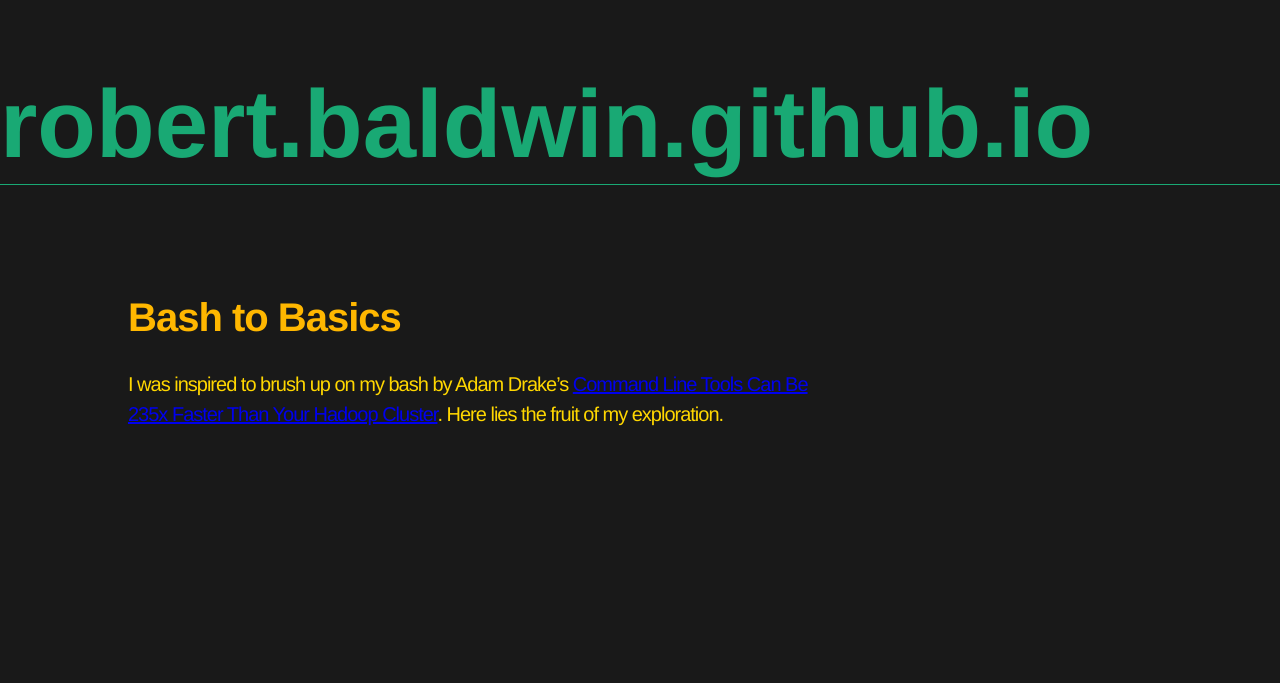
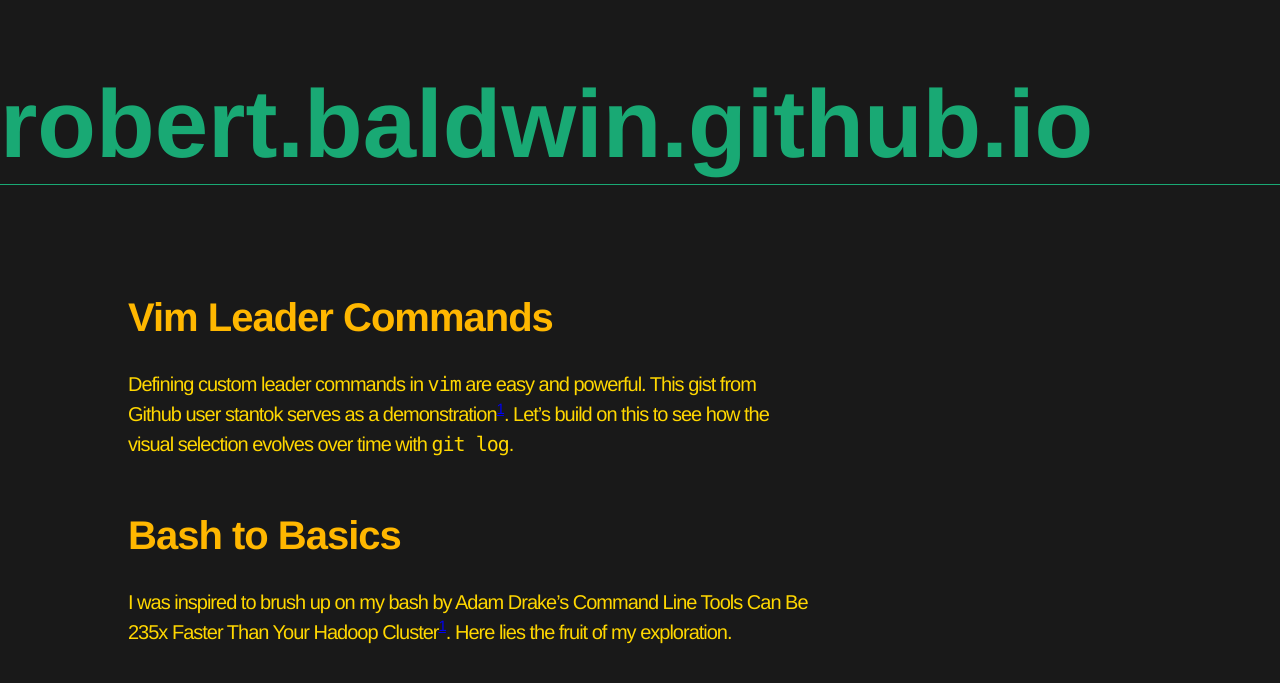
Before and after one commit to robert-baldwin/robert-baldwin.github.io, a Jekyll site: the page built from index.html, in a window 1280 px wide. Shown: the top 683 px of the page. Built offline with Jekyll 4.4.1, drawn with Linux system fonts in a browser that asks for light colours.

Commit message:
update posts

```diff
--- /dev/null
+++ b/_posts/2018-05-01-vim-leader-commands.md
@@ -0,0 +1,94 @@
+---
+layout: post
+title: "Vim Leader Commands"
+date: 2018-06-01 11:06:03 -0800
+tags: "git, vim"
+excerpt_separator: <!--more-->
+---
+
+Defining custom leader commands in `vim` are easy and powerful. This gist from Github user stantok serves as a demonstration<sup>[1](https://gist.github.com/stantonk/9f4f103e473fa00567c4)</sup>. Let's build on this to see how the visual selection evolves over time with `git log`.
+
+<!--more-->
+
+## Analyzing the Command
+
+The command uses git blame<sup>[2](https://www.git-scm.com/docs/git-blame)</sup> on the current file, filtering out lines outside of the visual selection with `sed`.
+
+{% highlight viml %}
+vmap <Leader>g :<C-U>!git blame <C-R>=expand("%:p") <CR> \| sed -n <C-R>=line("'<") <CR>,<C-R>=line("'>") <CR>p <CR>
+{% endhighlight %}
+
+With a visual selection we can press the key combination \ followed by g to execute:
+
+{% highlight bash %}
+git blame <current_file> |
+sed -n <first_line_number>:<last_line_number:>p
+{% endhighlight %}
+
+Let's break this down piece by piece.
+
+### Assigning the keymap
+
+{% highlight viml %}
+vmap <Leader>g
+{% endhighlight %}
+
+`vmap` denotes a visual+select mode command<sup>[3](http://vimdoc.sourceforge.net/htmldoc/map.html#mapmode-v)</sup>. This means the `<Leader>g` key combination will trigger the following command only if in visual mode with a visual selection.
+
+`<Leader>` is the currently defined mapleader<sup>[4](http://vimdoc.sourceforge.net/htmldoc/map.html#mapleader)</sup>. It is set to `\` by default. You can check yours with `:echo mapleader` or set it to a new value for example `:let mapleader=","`. In our case we'll keep the default and trigger our command with the key combination \ followed by g.
+
+### Shelling out
+
+Now that we have our keymap set up we need a way to evoke the `git blame` command and pass it values from vim.
+
+{% highlight viml %}
+:<C-U>!git blame <C-R>=expand("%:p") <CR>
+{% endhighlight %}
+
+`:` enters "last-line mode" where vim expects a command.
+
+`<C-U>` clears the command line. In visual mode vim automatically inserts `'<,'>` so the executed command applies only to the visual selection. `<C-U>` clears that out leaving us with `:`<sup>[5](https://stackoverflow.com/questions/13830874/why-do-some-vim-mappings-include-c-u-after-a-colon)</sup>. The visual selection's line numbers later in the `sed` command.
+
+`!` lets us shell out of vim. We'll use it to execute our `git blame` piped to `sed`.
+
+`<C-R>=` inserts the result of an expression at the cursor. `expand("%:p")` returns the full path of the current file. `<CR>` is a carriage return, the equivalent of pressing the enter key to execute the expression. Together will insert the full path of the current file at the current cursor.
+
+### Filtering with sed
+
+Now that we can shell out and pass the current path to `git blame` we want to pipe the output to `sed` to tailor our output to the current visual selection.
+
+{% highlight viml %}
+sed -n <C-R>=line("'<") <CR>,<C-R>=line("'>") <CR>p
+{% endhighlight %}
+
+What it looks like with a visual selection selection of lines 22 and 31 inclusive after substitution:
+
+{% highlight bash %}
+sed -n 22,31p
+{% endhighlight %}
+
+Using the -n option we can suppress printing unless explicitly requested<sup>[6](http://www.grymoire.com/Unix/Sed.html#uh-31)</sup>. Then we explicitly request the inclusive range between the first ('<) and last ('>) lines of our visual selection.
+
+## Making improvements
+
+The `git blame` command takes an argument `-L` that directly annotates a given range of lines<sup>[7](https://www.git-scm.com/docs/git-blame#git-blame--Lltstartgtltendgt)</sup>. This allows us to strip `sed` from our command entirely.
+
+{% highlight viml %}
+vmap <Leader>g :<C-U>!git blame -L <C-R>=line("'<")<CR>,<C-R>=line("'>")<CR> <C-R>=expand("%:p")<CR><CR>
+{% endhighlight %}
+
+## Using git log -L
+
+With only some minor tweaks we can adapt this for `git log`<sup>[8](https://www.git-scm.com/docs/git-log#git-log--Lltstartgtltendgtltfilegt)</sup>.
+
+{% highlight viml %}
+vmap <Leader>dl :<C-U>!git log -L <C-R>=line("'<")<CR>,<C-R>=line("'>")<CR>:<C-R>=expand("%:p")<CR><CR>
+{% endhighlight %}
+
+Using `getline` in place of `line` we can make use of the regex option if it is more appropriate.
+
+{% highlight viml %}
+vmap <Leader>dr :<C-U>!git log -L '/^<C-R>=getline("'<")<CR>$/','/^<C-R>=getline("'>")<CR>$/':<C-R>=expand("%:p")<CR><CR>
+{% endhighlight %}
+
+Three keystrokes can now give a glimpse at the individuals who wrote the lines in the selection at what times, as well as a history of how the selection evolved over time.
--- a/_posts/2018-05-30-bash-to-basics.md
+++ b/_posts/2018-05-30-bash-to-basics.md
@@ -6,7 +6,7 @@ tags: bash
 excerpt_separator: <!--more-->
 ---
 
-I was inspired to brush up on my bash by Adam Drake's [Command Line Tools Can Be 235x Faster Than Your Hadoop Cluster](https://adamdrake.com/command-line-tools-can-be-235x-faster-than-your-hadoop-cluster.html). Here lies the fruit of my exploration.
+I was inspired to brush up on my bash by Adam Drake's Command Line Tools Can Be 235x Faster Than Your Hadoop Cluster<sup>[1](https://adamdrake.com/command-line-tools-can-be-235x-faster-than-your-hadoop-cluster.html)</sup>. Here lies the fruit of my exploration.
 <!--more-->
 
 ## Portability
```
